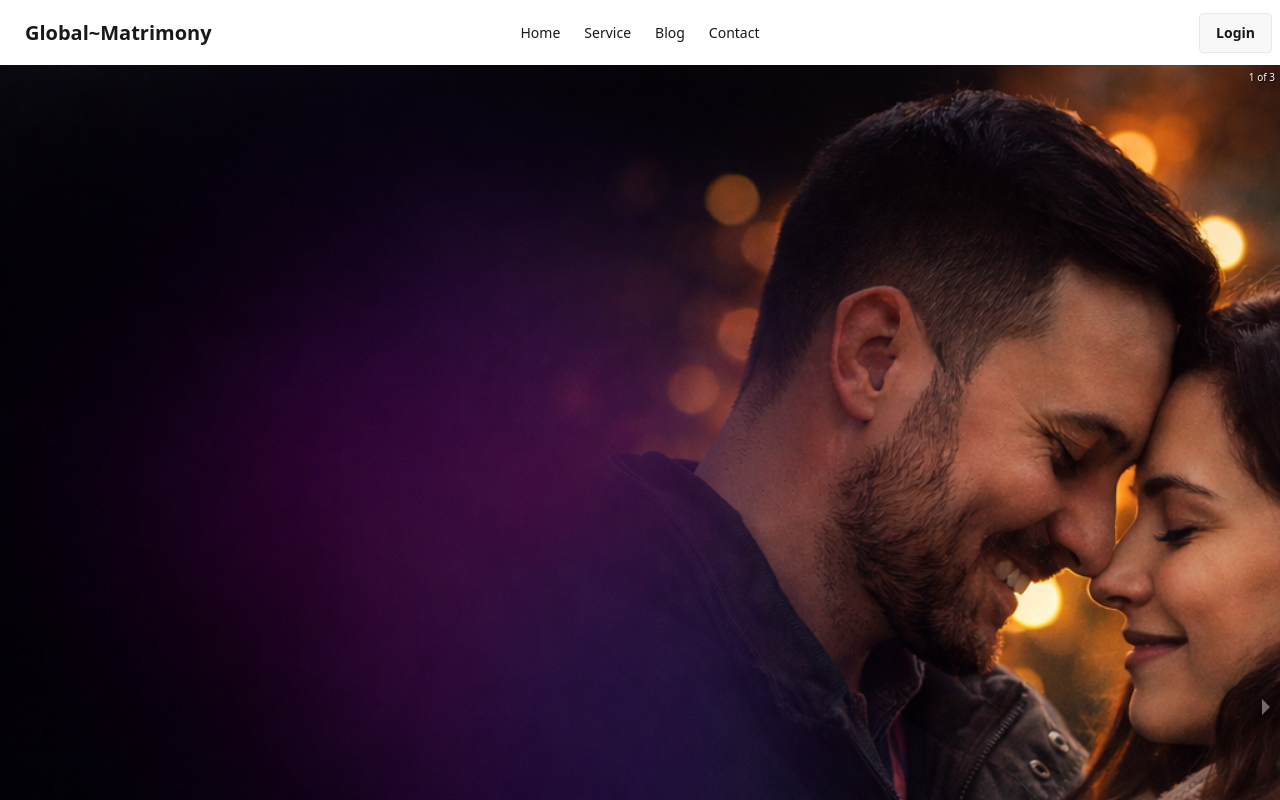
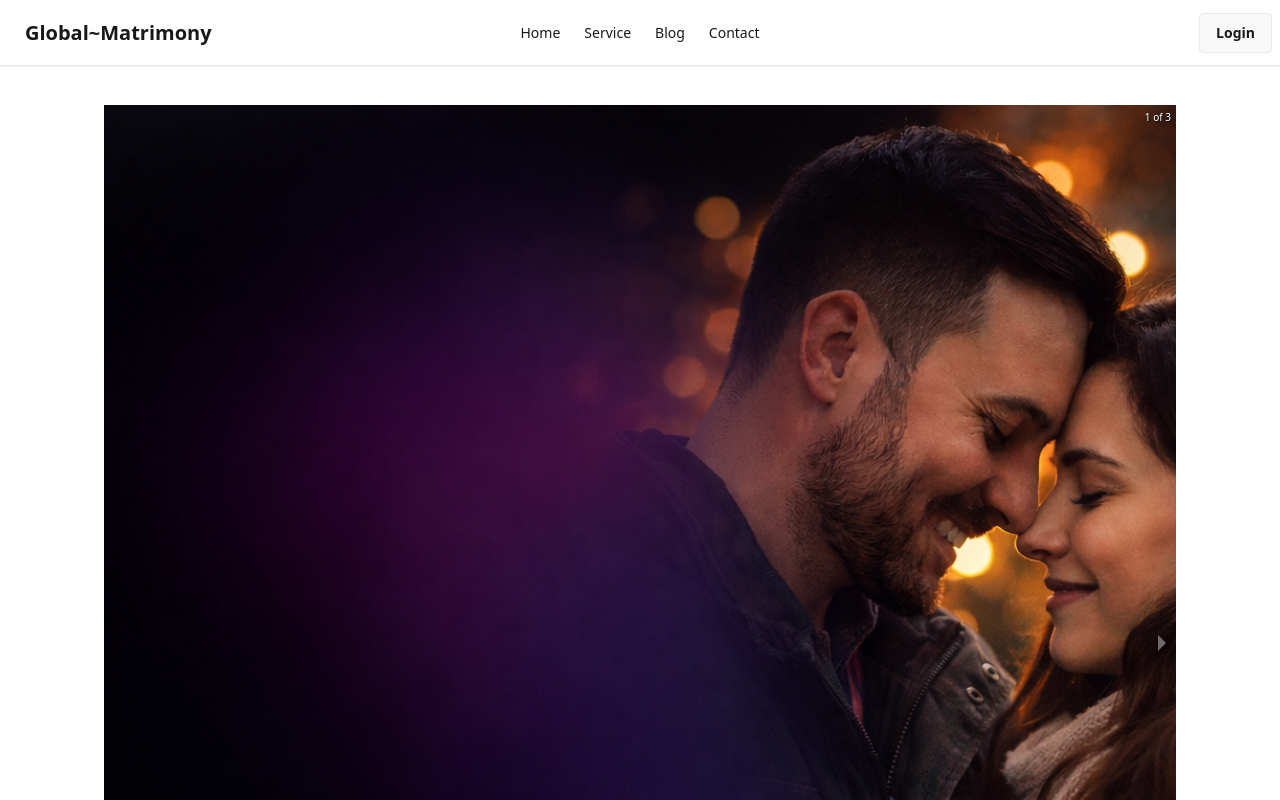
Before and after one commit to MH-liton-360/matrimony, a React (Vite) app: page /home in a window 1280 px wide. Shown: the top 800 px of the page. Built offline with nearby package versions, Linux system fonts and the light colour scheme.

Commit message:
swiper install

```diff
--- a/package.json
+++ b/package.json
@@ -20,6 +20,7 @@
     "react-router-dom": "^7.11.0",
     "react-simple-captcha": "^9.3.1",
     "sort-by": "^1.2.0",
+    "swiper": "^12.1.2",
     "tailwindcss": "^4.1.18"
   },
   "devDependencies": {
--- a/src/pages/Home.jsx
+++ b/src/pages/Home.jsx
@@ -7,7 +7,14 @@ const Home = () => {
         <div>
             {/* Navbar  */}
             <Navbar></Navbar>
-            <Banner></Banner>
+
+
+            <div className="max-w-6xl mx-auto p-10">
+
+                {/* Banner  */}
+                <Banner></Banner>
+
+            </div>
         </div>
     );
 };
```
Also changed, not shown: 1 other file (tests, documents, lock files or other folders).
